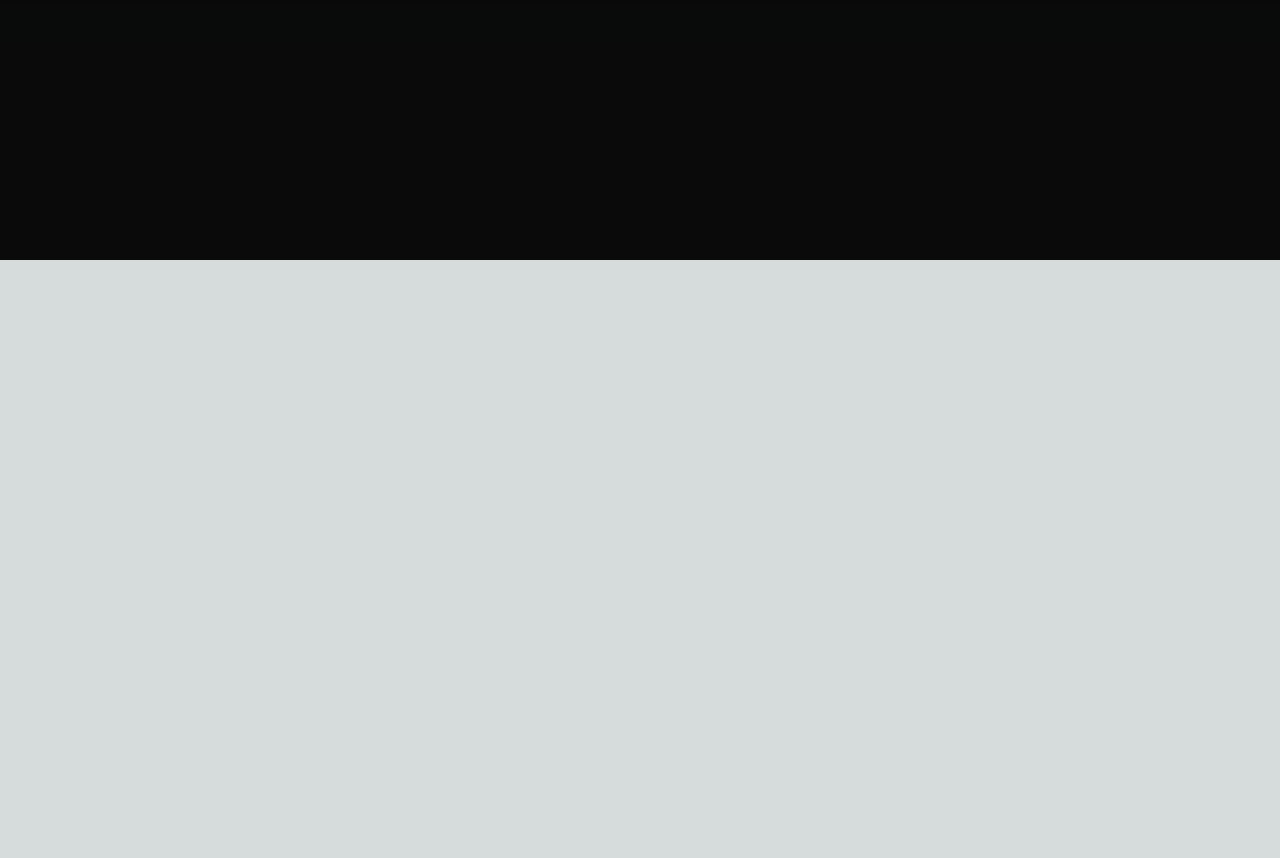
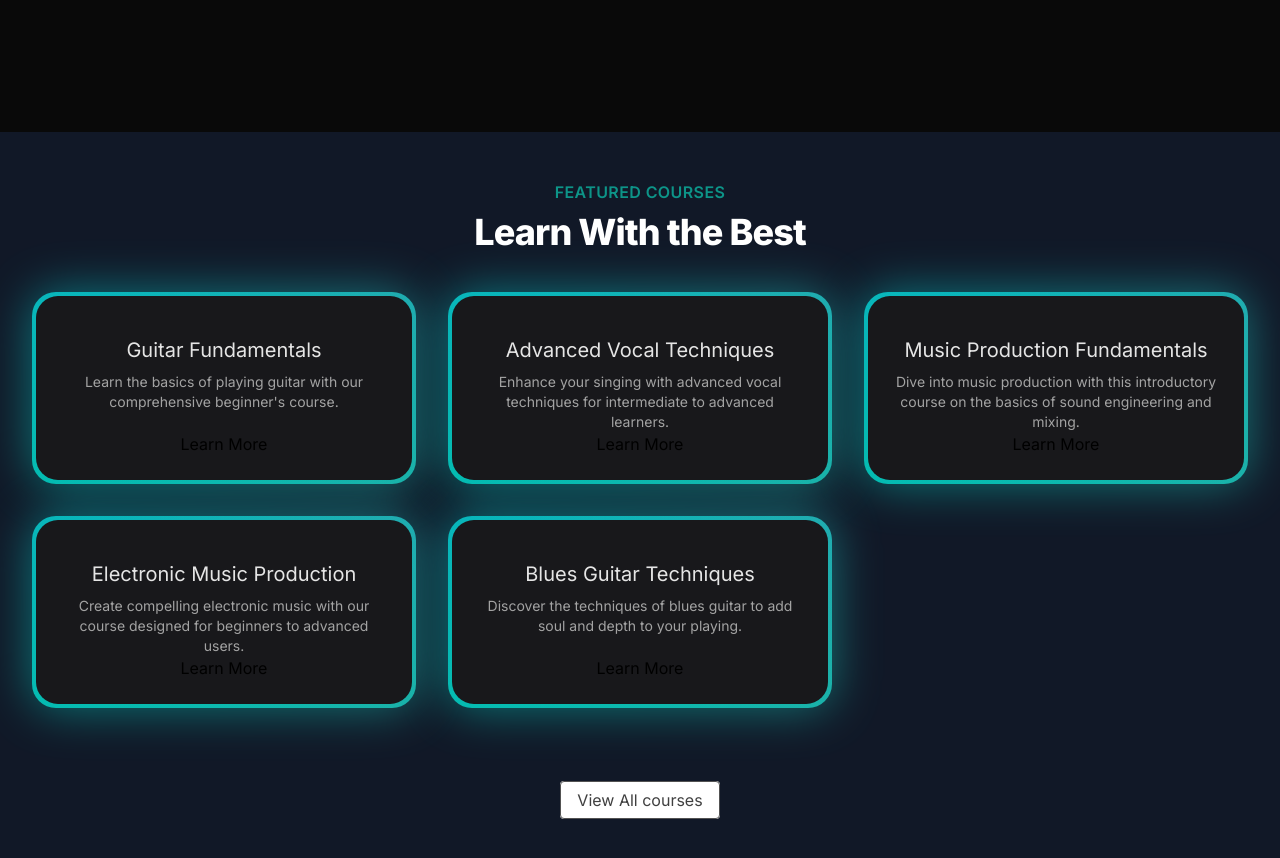
Before and after one commit to DevCode-shreyas/Chai-our-NextJS, a Next.js app: page / in a window 1280 px wide. Shown: the part 540-1398 px from the top of the page. Before the commit the page ends 800 px from the top, so only its background shows below. Built offline with nearby package versions, Linux system fonts and the light colour scheme.

Commit message:
Add FeaturedCourses component

```diff
--- a/src/app/page.tsx
+++ b/src/app/page.tsx
@@ -1,3 +1,4 @@
+import FeaturedCourses from "@/components/FeaturedCourses";
 import HeroSection from "@/components/HeroSection";
 
 export default function Home() {
@@ -5,6 +6,7 @@
     <main className=" min-h-screen bg-black/[0.96] antialiased bg-grid-white/[0.02] ">
       <h1 className="text-2xl text-center">Chai our code-NextJS</h1>
       <HeroSection />
+      <FeaturedCourses />
     </main>
   );
 }
--- /dev/null
+++ b/src/components/FeaturedCourses.tsx
@@ -0,0 +1,64 @@
+"use client";
+import Link from "next/link";
+import courseData from "../data/music_courses.json";
+import { BackgroundGradient } from "./ui/background-gradient";
+
+interface Course {
+  id: number;
+  title: string;
+  slug: string;
+  description: string;
+  price: number;
+  instructor: string;
+  isFeatured: boolean;
+}
+
+function FeaturedCourses() {
+  const featuredCourses = courseData.courses.filter(
+    (course: Course) => course.isFeatured
+  );
+
+  return (
+    <div className="py-12 bg-gray-900">
+      <div>
+        <div className="text-center">
+          <h2 className="text-base text-teal-600 font-semibold tracking-wide uppercase">
+            FEATURED COURSES
+          </h2>
+          <p className="mt-2 text-3xl leading-8 font-extrabold tracking-tight text-white sm:text-4xl">
+            Learn With the Best
+          </p>
+        </div>
+      </div>
+      <div className="mt-10 mx-8">
+        <div className="grid grid-cols-1 sm:grid-cols-2 lg:grid-cols-3 gap-8 justify-center">
+          {featuredCourses.map((course: Course) => (
+            <div key={course.id} className="flex justify-center">
+              <BackgroundGradient className="flex flex-col rounded-[22px] bg-white dark:bg-zinc-900 overflow-hidden h-full max-w-sm">
+                <div className="p-4 sm:p-6 flex flex-col items-center text-center flex-grow">
+                  <p className="text-lg sm:text-xl text-black mt-4 mb-2 dark:text-neutral-200">
+                    {course.title}
+                  </p>
+                  <p className="text-sm text-neutral-600 dark:text-neutral-400 flex-grow">
+                    {course.description}
+                  </p>
+                  <Link href={`/courses/${course.slug}`}>Learn More</Link>
+                </div>
+              </BackgroundGradient>
+            </div>
+          ))}
+        </div>
+      </div>
+      <div className="mt-20 text-center">
+        <Link
+          href={"/courses"}
+          className="px-4 py-2 rounded border border-neutral-600 text-neutral-700 bg-white hover:bg-gray-100 transition duration-200"
+        >
+          View All courses
+        </Link>
+      </div>
+    </div>
+  );
+}
+
+export default FeaturedCourses;
--- /dev/null
+++ b/src/components/ui/background-gradient.tsx
@@ -0,0 +1,72 @@
+import { cn } from "@/utils/cn";
+import React from "react";
+import { motion } from "framer-motion";
+
+export const BackgroundGradient = ({
+  children,
+  className,
+  containerClassName,
+  animate = true,
+}: {
+  children?: React.ReactNode;
+  className?: string;
+  containerClassName?: string;
+  animate?: boolean;
+}) => {
+  const variants = {
+    initial: {
+      backgroundPosition: "0 50%",
+    },
+    animate: {
+      backgroundPosition: ["0, 50%", "100% 50%", "0 50%"],
+    },
+  };
+  return (
+    <div className={cn("relative p-[4px] group", containerClassName)}>
+      <motion.div
+        variants={animate ? variants : undefined}
+        initial={animate ? "initial" : undefined}
+        animate={animate ? "animate" : undefined}
+        transition={
+          animate
+            ? {
+                duration: 5,
+                repeat: Infinity,
+                repeatType: "reverse",
+              }
+            : undefined
+        }
+        style={{
+          backgroundSize: animate ? "400% 400%" : undefined,
+        }}
+        className={cn(
+          "absolute inset-0 rounded-3xl z-[1] opacity-60 group-hover:opacity-100 blur-xl  transition duration-500",
+          " bg-[radial-gradient(circle_farthest-side_at_0_100%,#00ccb1,transparent),radial-gradient(circle_farthest-side_at_100%_0,#7b61ff,transparent),radial-gradient(circle_farthest-side_at_100%_100%,#ffc414,transparent),radial-gradient(circle_farthest-side_at_0_0,#1ca0fb,#141316)]"
+        )}
+      />
+      <motion.div
+        variants={animate ? variants : undefined}
+        initial={animate ? "initial" : undefined}
+        animate={animate ? "animate" : undefined}
+        transition={
+          animate
+            ? {
+                duration: 5,
+                repeat: Infinity,
+                repeatType: "reverse",
+              }
+            : undefined
+        }
+        style={{
+          backgroundSize: animate ? "400% 400%" : undefined,
+        }}
+        className={cn(
+          "absolute inset-0 rounded-3xl z-[1]",
+          "bg-[radial-gradient(circle_farthest-side_at_0_100%,#00ccb1,transparent),radial-gradient(circle_farthest-side_at_100%_0,#7b61ff,transparent),radial-gradient(circle_farthest-side_at_100%_100%,#ffc414,transparent),radial-gradient(circle_farthest-side_at_0_0,#1ca0fb,#141316)]"
+        )}
+      />
+
+      <div className={cn("relative z-10", className)}>{children}</div>
+    </div>
+  );
+};
```
